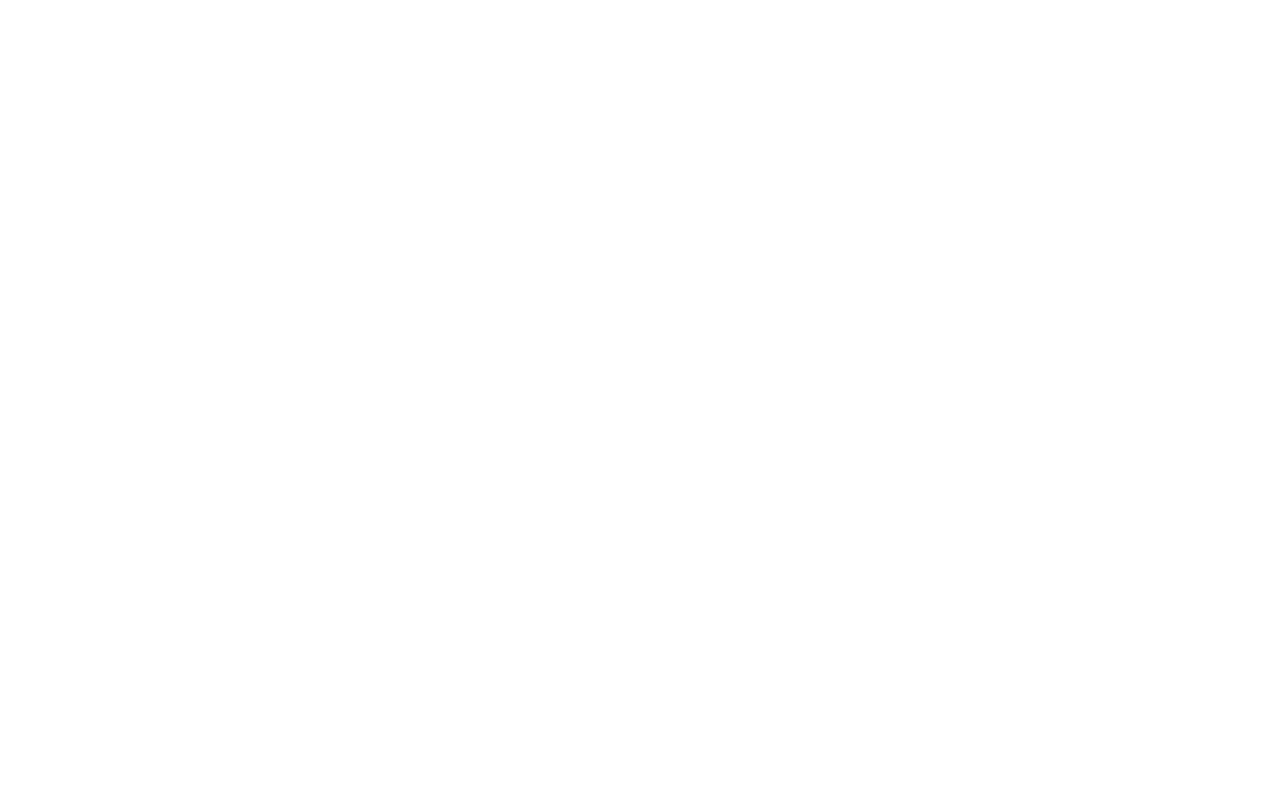
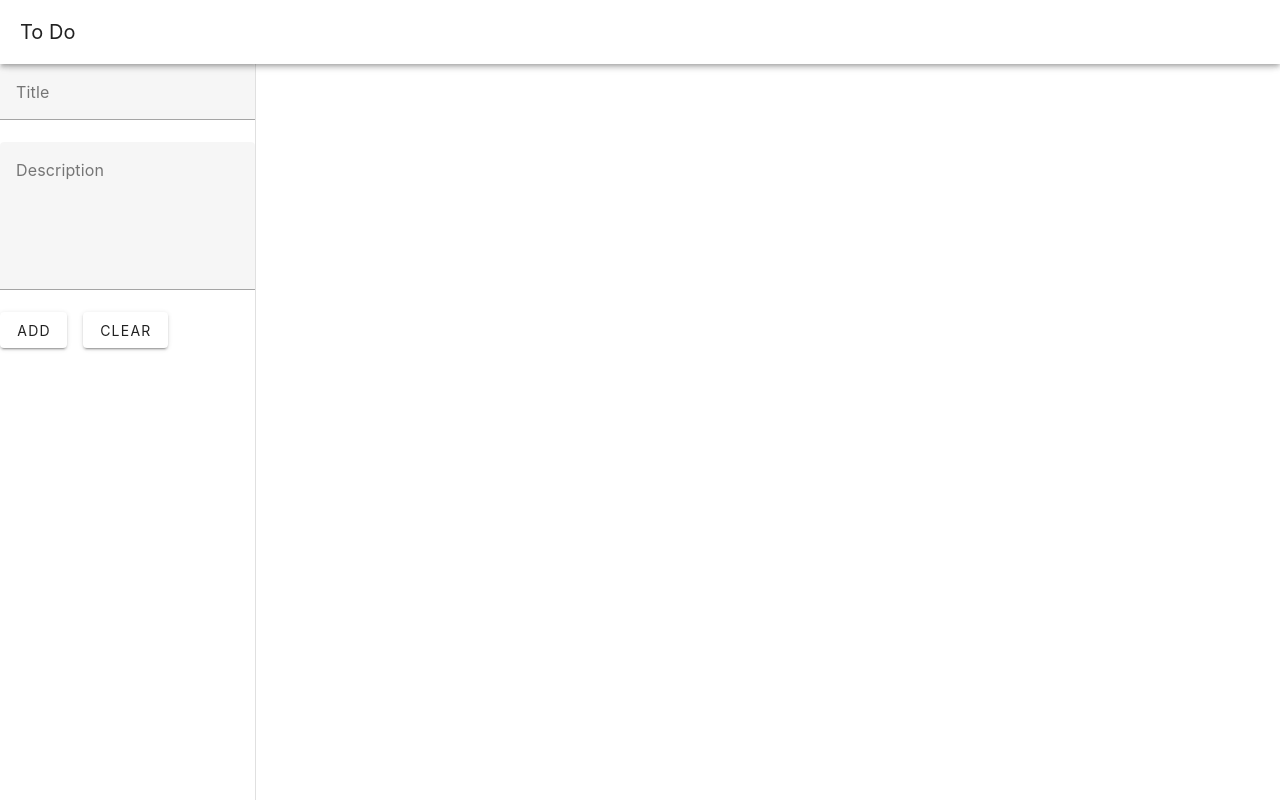
Before and after one commit to madliani/todo, a Vue app: page / in a window 1280 px wide. Built offline with nearby package versions, Linux system fonts and the light colour scheme.

Commit message:
feat: todo creator added

```diff
--- a/package.json
+++ b/package.json
@@ -3,8 +3,10 @@
     "@jamescoyle/vue-icon": "^0.1.2",
     "@mdi/js": "^7.4.47",
     "pinia": "^2.1.7",
+    "vee-validate": "^4.12.5",
     "vue": "^3.4.15",
-    "vue-router": "^4.2.5"
+    "vue-router": "^4.2.5",
+    "vuetify": "^3.5.6"
   },
   "devDependencies": {
     "@rushstack/eslint-patch": "^1.3.3",
--- a/src/assets/base.css
+++ b/src/assets/base.css
@@ -1,53 +1,3 @@
-:root {
-  --vt-c-white: #ffffff;
-  --vt-c-white-soft: #f8f8f8;
-  --vt-c-white-mute: #f2f2f2;
-
-  --vt-c-black: #181818;
-  --vt-c-black-soft: #222222;
-  --vt-c-black-mute: #282828;
-
-  --vt-c-indigo: #2c3e50;
-
-  --vt-c-divider-light-1: rgba(60, 60, 60, 0.29);
-  --vt-c-divider-light-2: rgba(60, 60, 60, 0.12);
-  --vt-c-divider-dark-1: rgba(84, 84, 84, 0.65);
-  --vt-c-divider-dark-2: rgba(84, 84, 84, 0.48);
-
-  --vt-c-text-light-1: var(--vt-c-indigo);
-  --vt-c-text-light-2: rgba(60, 60, 60, 0.66);
-  --vt-c-text-dark-1: var(--vt-c-white);
-  --vt-c-text-dark-2: rgba(235, 235, 235, 0.64);
-}
-
-:root {
-  --color-background: var(--vt-c-white);
-  --color-background-soft: var(--vt-c-white-soft);
-  --color-background-mute: var(--vt-c-white-mute);
-
-  --color-border: var(--vt-c-divider-light-2);
-  --color-border-hover: var(--vt-c-divider-light-1);
-
-  --color-heading: var(--vt-c-text-light-1);
-  --color-text: var(--vt-c-text-light-1);
-
-  --section-gap: 160px;
-}
-
-@media (prefers-color-scheme: dark) {
-  :root {
-    --color-background: var(--vt-c-black);
-    --color-background-soft: var(--vt-c-black-soft);
-    --color-background-mute: var(--vt-c-black-mute);
-
-    --color-border: var(--vt-c-divider-dark-2);
-    --color-border-hover: var(--vt-c-divider-dark-1);
-
-    --color-heading: var(--vt-c-text-dark-1);
-    --color-text: var(--vt-c-text-dark-2);
-  }
-}
-
 *,
 *::before,
 *::after {
@@ -58,8 +8,6 @@
 
 body {
   min-height: 100vh;
-  color: var(--color-text);
-  background: var(--color-background);
   transition:
     color 0.5s,
     background-color 0.5s;
--- a/src/assets/main.css
+++ b/src/assets/main.css
@@ -5,20 +5,6 @@
   margin: 0 auto;
   padding: 2rem;
   font-weight: normal;
-}
-
-a,
-.green {
-  text-decoration: none;
-  color: hsla(160, 100%, 37%, 1);
-  transition: 0.4s;
-  padding: 3px;
-}
-
-@media (hover: hover) {
-  a:hover {
-    background-color: hsla(160, 100%, 37%, 0.2);
-  }
 }
 
 @media (min-width: 1024px) {
--- /dev/null
+++ b/src/components/TodoCreator.vue
@@ -0,0 +1,70 @@
+<script setup lang="ts">
+import { useTodos } from '@/stores/todos'
+import { useField, useForm } from 'vee-validate'
+
+const { handleSubmit, handleReset } = useForm({
+  validationSchema: {
+    description(value: string) {
+      const minLength = 1
+      const maxLength = 80
+
+      if (value?.length >= minLength && value?.length <= maxLength) {
+        return true
+      }
+
+      return 'The description must contain a minimum of one character and a maximum of eighty characters.'
+    },
+    title(value: string) {
+      const minLength = 1
+      const maxLength = 10
+
+      if (value?.length >= minLength && value?.length <= maxLength) {
+        return true
+      }
+
+      return 'The title must contain a minimum of one character and a maximum of ten characters.'
+    }
+  }
+})
+const title = useField('title')
+const description = useField('description')
+const { addTodo } = useTodos()
+
+const submit = handleSubmit((values) => {
+  try {
+    const { description: formDescription, title: formTitle } = values
+
+    addTodo(formTitle, formDescription)
+    handleReset()
+  } catch (exception) {
+    console.error(exception)
+  }
+})
+</script>
+
+<template>
+  <form @submit.prevent="submit">
+    <v-text-field
+      :counter="10"
+      :error-messages="title.errorMessage.value"
+      label="Title"
+      v-model="title.value.value"
+    ></v-text-field>
+
+    <v-textarea
+      :counter="80"
+      :error-messages="description.errorMessage.value"
+      label="Description"
+      v-model="description.value.value"
+    ></v-textarea>
+
+    <v-btn class="me-4" type="submit">Add</v-btn>
+
+    <v-btn @click="handleReset">Clear</v-btn>
+  </form>
+</template>
+
+<style scoped>
+@media (min-width: 1024px) {
+}
+</style>
--- a/src/components/TodoItem.vue
+++ b/src/components/TodoItem.vue
@@ -1,24 +1,19 @@
 <script setup lang="ts">
 type Props = {
+  description: string
   title: string
-  description: string
 }
 
 withDefaults(defineProps<Props>(), {
-  title: 'New item',
-  description: 'Short description.'
+  description: 'Short description.',
+  title: 'New item'
 })
 </script>
 
 <template>
-  <div>
-    <div>
-      <span>{{ title }}</span>
-    </div>
-    <div>
-      <span>{{ description }}</span>
-    </div>
-  </div>
+  <v-list-item :title="title">
+    <span>{{ description }}</span>
+  </v-list-item>
 </template>
 
 <style scoped>
--- a/src/components/TodoList.vue
+++ b/src/components/TodoList.vue
@@ -9,12 +9,14 @@ const { todos } = useTodos()
   <div>
     <slot name="icon"></slot>
   </div>
-  <TodoItem
-    v-for="todo in todos"
-    :key="todo.id"
-    :description="todo.description"
-    :title="todo.title"
-  ></TodoItem>
+  <v-list>
+    <TodoItem
+      :description="todo.description"
+      :key="todo.id"
+      :title="todo.title"
+      v-for="todo in todos"
+    />
+  </v-list>
 </template>
 
 <style scoped>
--- a/src/main.ts
+++ b/src/main.ts
@@ -3,10 +3,20 @@ import '@/assets/main.css'
 import router from '@/router/router'
 import { createPinia } from 'pinia'
 import { createApp } from 'vue'
+import { createVuetify } from 'vuetify'
+import * as components from 'vuetify/components'
+import * as directives from 'vuetify/directives'
+import 'vuetify/styles'
 
 const app = createApp(App)
 
+const vuetify = createVuetify({
+  components,
+  directives
+})
+
 app.use(createPinia())
 app.use(router)
+app.use(vuetify)
 
 app.mount('#app')
--- a/src/views/HomeView.vue
+++ b/src/views/HomeView.vue
@@ -1,14 +1,25 @@
 <script setup lang="ts">
+import TodoCreator from '@/components/TodoCreator.vue'
+import TodoList from '@/components/TodoList.vue'
 import ItemIcon from '@/views/icons/IconItem.vue'
-import TodoList from '@/components/TodoList.vue'
 </script>
 
 <template>
-  <TodoList>
-    <template #icon>
-      <ItemIcon />
-    </template>
-  </TodoList>
+  <v-layout class="rounded rounded-md">
+    <v-app-bar title="To Do" />
+
+    <v-navigation-drawer>
+      <TodoCreator />
+    </v-navigation-drawer>
+
+    <v-main class="d-flex align-center justify-center">
+      <TodoList>
+        <template #icon>
+          <ItemIcon />
+        </template>
+      </TodoList>
+    </v-main>
+  </v-layout>
 </template>
 
 <style scoped>
```
Also changed, not shown: 1 other file (tests, documents, lock files or other folders).
